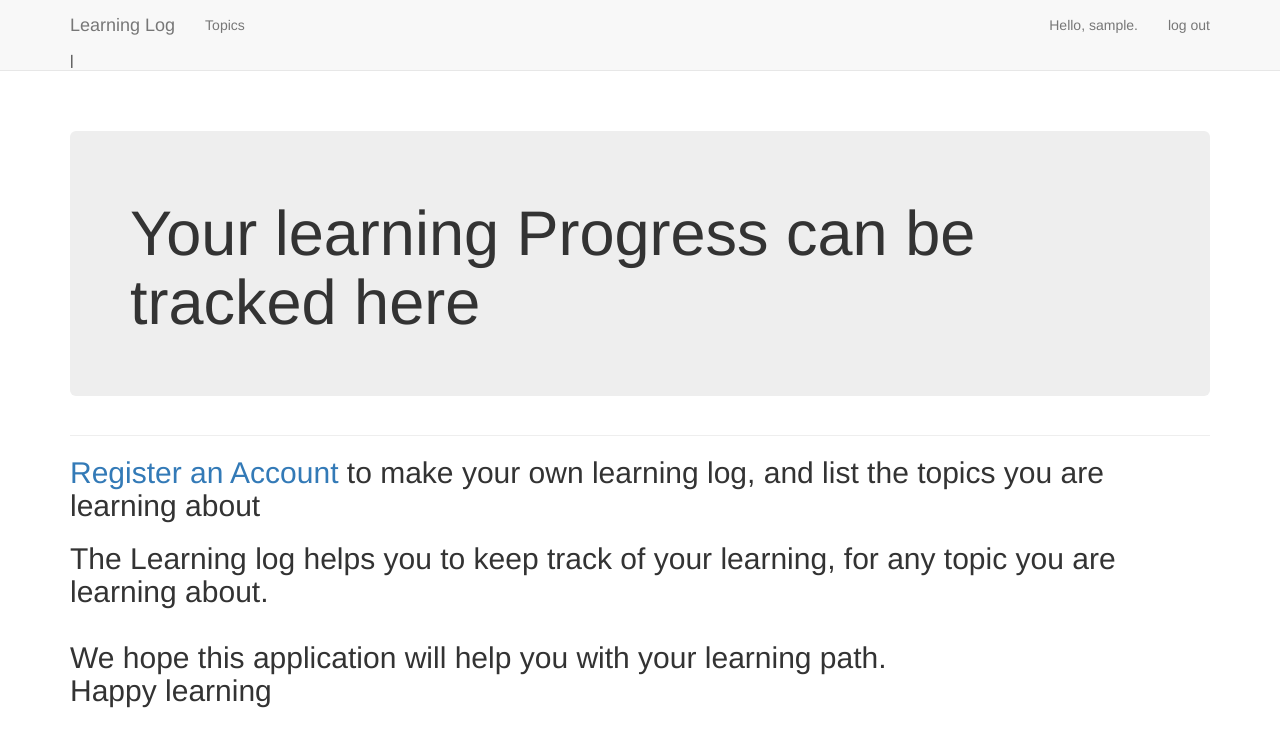
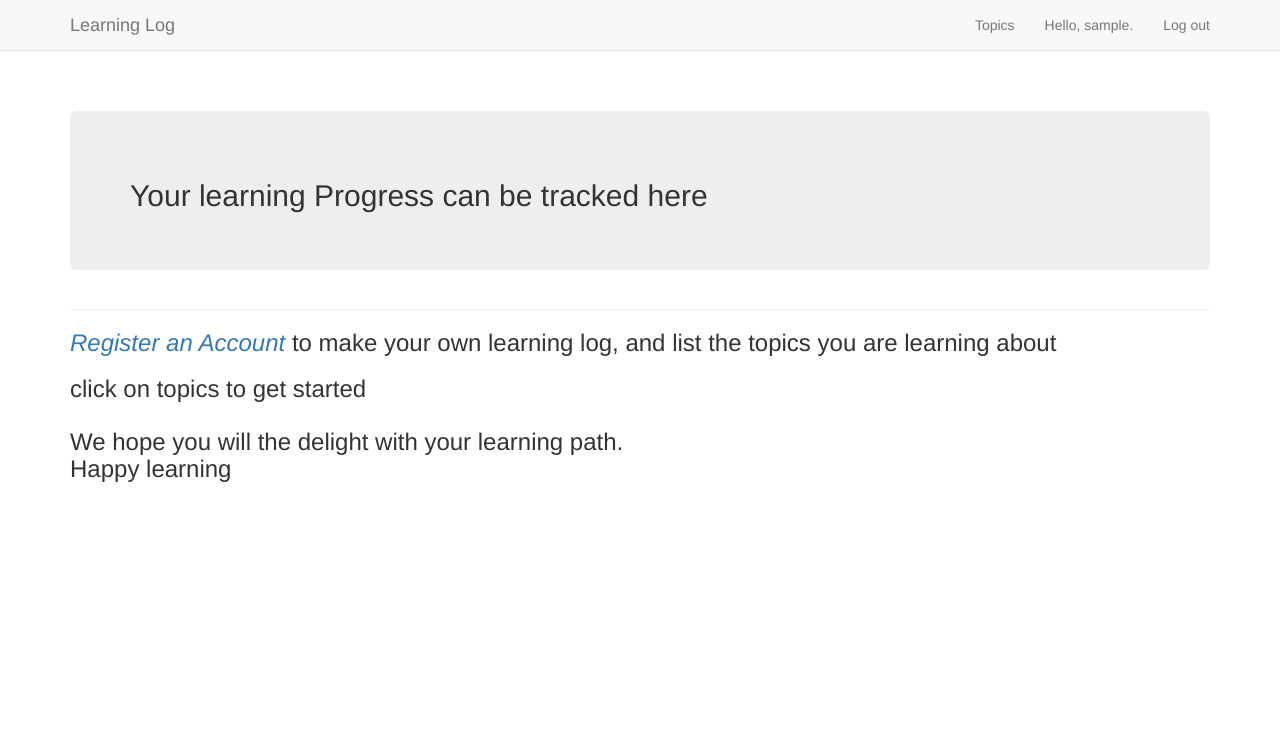
Before and after one commit to benjamin-andoh/learners-log, a Django app: page / in a window 1280 px wide. Shown: the top 747 px of the page. Run offline with Django 3.2, Linux system fonts and the light colour scheme; the visitor is signed in with stand-in values (Sample User, id 1); some libraries are stand-ins or nearby versions.

Commit message:
ready to deploy to heroku.

```diff
--- a/learning_log/settings.py
+++ b/learning_log/settings.py
@@ -24,10 +24,10 @@ SECRET_KEY = 'ad^1r4hc%a7f!nbr=v0)sn$vsvqcab!_v)wn2%jym22u!1qkse'
 
 # SECURITY WARNING: don't run with debug turned on in production!
 # allow only Heroku to host the project
-ALLOWED_HOSTS = ['learning-log.herokuapp.com']
-DEBUG = False
+# ALLOWED_HOSTS = ['learning-log.herokuapp.com']
+DEBUG = True
 
-ALLOWED_HOSTS = []
+ALLOWED_HOSTS = ['*']
 
 
 # Application definition
--- a/learning_logs/templates/learning_logs/base.html
+++ b/learning_logs/templates/learning_logs/base.html
@@ -22,25 +22,23 @@
         <button type="button" class="navbar-toggle collapsed"
             data-toggle="collapse" data-target="#navbar" aria-expanded="false" aria-controls="navbar">
         </button>
-        <a class="navbar-brand" href="{% url 'learning_logs:index' %}">
-        Learning Log</a>
+        <a class="navbar-brand" href="{% url 'learning_logs:index' %}">Learning Log</a>
       </div>
 
       <div id="navbar" class="navbar-collapse collapse">
-        <ul class="nav navbar-nav">
-            <li><a href="{% url 'learning_logs:topics' %}">Topics</a></li>
-        </ul>
+
         <ul class="nav navbar-nav navbar-right">
           {% if user.is_authenticated %}
+            <li><a href="{% url 'learning_logs:topics' %}">Topics</a></li>
             <li><a>Hello, {{ user.username }}.</a></li>
-            <li><a href="{% url 'users:logout' %}">log out</a></li>
+            <li><a href="{% url 'users:logout' %}">Log out</a></li>
           {% else %}
-            <li><a href="{% url 'users:register' %}">register</a></li>
-            <li><a href="{% url 'users:login' %}">log in</a></li>
+            <li><a href="{% url 'users:register' %}">Register</a></li>
+            <li><a href="{% url 'users:login' %}">Login</a></li>
           {% endif %}
         </ul>
     </div><!--/.nav-collapse -->
-|
+
   </div>
 </nav>
 
@@ -53,5 +51,35 @@
   </div>
 </div> <!-- /container -->
 
+<!--<div class="footer">-->
+<!--    <ul type="none" style="align: center,">-->
+<!--        <li>facebook</li>-->
+<!--        <li>Instagram</li>-->
+<!--        <li>LinkedIn</li>-->
+<!--    </ul>-->
+
+<!--</div>-->
+
+ <script>
+    let deleteButtons = document.querySelectorAll("button[name=delete]");
+
+    console.log(deleteButtons);
+
+    let deleteItem = (button) => {
+    return function(button){
+        button.preventDefault();
+        let href = button.target.getAttribute("href");
+        let confirmResponse = confirm("Do you really want to delete?");
+        if(confirmResponse)
+        window.location.href = href
+        }
+    };
+
+    for(i=0; i<deleteButtons.length;i++)
+    {
+        deleteButtons[i].addEventListener('click', deleteItem(this));
+    }
+</script>
+
 </body>
 </html>
--- a/learning_logs/templates/learning_logs/index.html
+++ b/learning_logs/templates/learning_logs/index.html
@@ -2,19 +2,19 @@
 
 {% block header %}
   <div class="jumbotron">
-      <h1>Your learning Progress can be tracked here</h1>
+      <h2>Your learning Progress can be tracked here</h2>
   </div>
 {% endblock header%}
 
 
 {% block content %}
-<h2>
-    <a href="{% url 'users:register' %}"> Register an Account </a>
+<h3>
+   <a href="{% url 'users:register' %}"> <i> Register an Account </i> </a>
     to make your own learning log, and list the topics you are learning about
-</h2>
-<h2>
-    The Learning log helps you to keep track of your learning, for any topic you are learning about.<br/><br/>
-    We hope this application will help you with your learning path.<br/>
+</h3>
+<h3>
+    click on topics to get started <br/><br/>
+    We hope you will the delight with your learning path.<br/>
     Happy learning
-</h2>
+</h3>
 {% endblock content %}
--- a/learning_logs/urls.py
+++ b/learning_logs/urls.py
@@ -4,6 +4,7 @@ from django.urls import path
 from . import views
 
 app_name = 'learning_logs'
+app_name1 = 'https'
 urlpatterns = [
     # Home page: URL with nothing between the beginning and end of the URL
     # url(r'^$', views.index, name='index'),
@@ -23,4 +24,11 @@ urlpatterns = [
 
     # Page for editing entry
     path(r'edit_entry/(?P<entry_id>\d+)/', views.edit_entry, name='edit_entry'),
+
+    # Button for deleting a topic in the topics page
+    path(r'delete_topics/(?P<topic_id>\d+)/', views.delete_topics, name='delete_topics'),
+
+    # Button for deleting an entry
+    path(r'delete_entry/(?P<entry_id>\d+)/', views.delete_entry, name='delete_entry'),
+
 ]
--- a/learning_logs/views.py
+++ b/learning_logs/views.py
@@ -1,5 +1,5 @@
 from django.shortcuts import render
-from django.http import  HttpResponseRedirect, Http404
+from django.http import HttpResponseRedirect, Http404
 from django.urls import reverse
 from django.contrib.auth.decorators import login_required
 
@@ -18,6 +18,7 @@ def topics(request):
     """show all topics"""
     topics = Topic.objects.filter(owner=request.user).order_by('date_added')
     context = {'topics': topics}
+
     return render(request, 'learning_logs/topics.html', context)
 
 
@@ -93,3 +94,23 @@ def edit_entry(request, entry_id):
 
     context = {'entry': entry, 'topic': topic, 'form': form}
     return render(request, 'learning_logs/edit_entry.html', context)
+
+
+def delete_topics(request, topic_id):
+    topics = Topic.objects.filter(id=topic_id).delete()
+    if request:
+        topics
+        return HttpResponseRedirect(reverse('learning_logs:topics'))
+
+    context = {'topics': topics}
+    return render(request, 'learning_logs/topics.html', context)
+
+
+def delete_entry(request, entry_id):
+    topic = Entry.objects.filter(id=entry_id).delete()
+    if request:
+        topic
+        return HttpResponseRedirect(reverse('learning_logs:topics'))
+
+    context = {'topic': topic}
+    return render(request, 'learning_logs/topic.html', context)
--- a/users/views.py
+++ b/users/views.py
@@ -27,7 +27,7 @@ def register(request):
             authenticate_user = authenticate(username=new_user.username,
                                              password=request.POST['password1'])
             login(request, authenticate_user)
-            return HttpResponseRedirect(reverse('laerning_logs:index'))
+            return HttpResponseRedirect(reverse('learning_logs:index'))
 
     context = {'form': form}
     return render(request, 'users/register.html', context)
```
Also changed, not shown: learning_logs/templates/learning_logs/topic.html (+12 -4 lines), learning_logs/templates/learning_logs/topics.html (+21 -13 lines), users/templates/users/register.html (+6 -2 lines).
